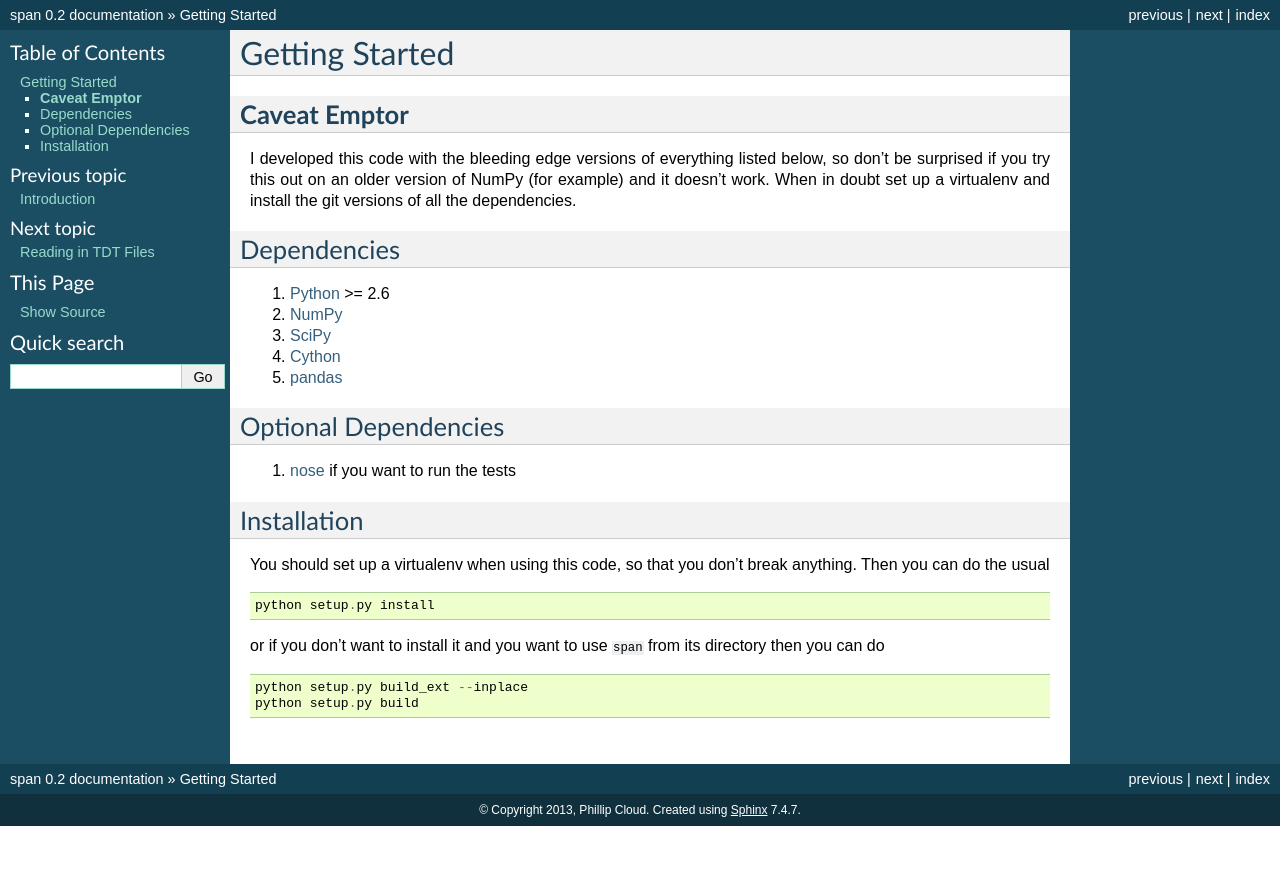
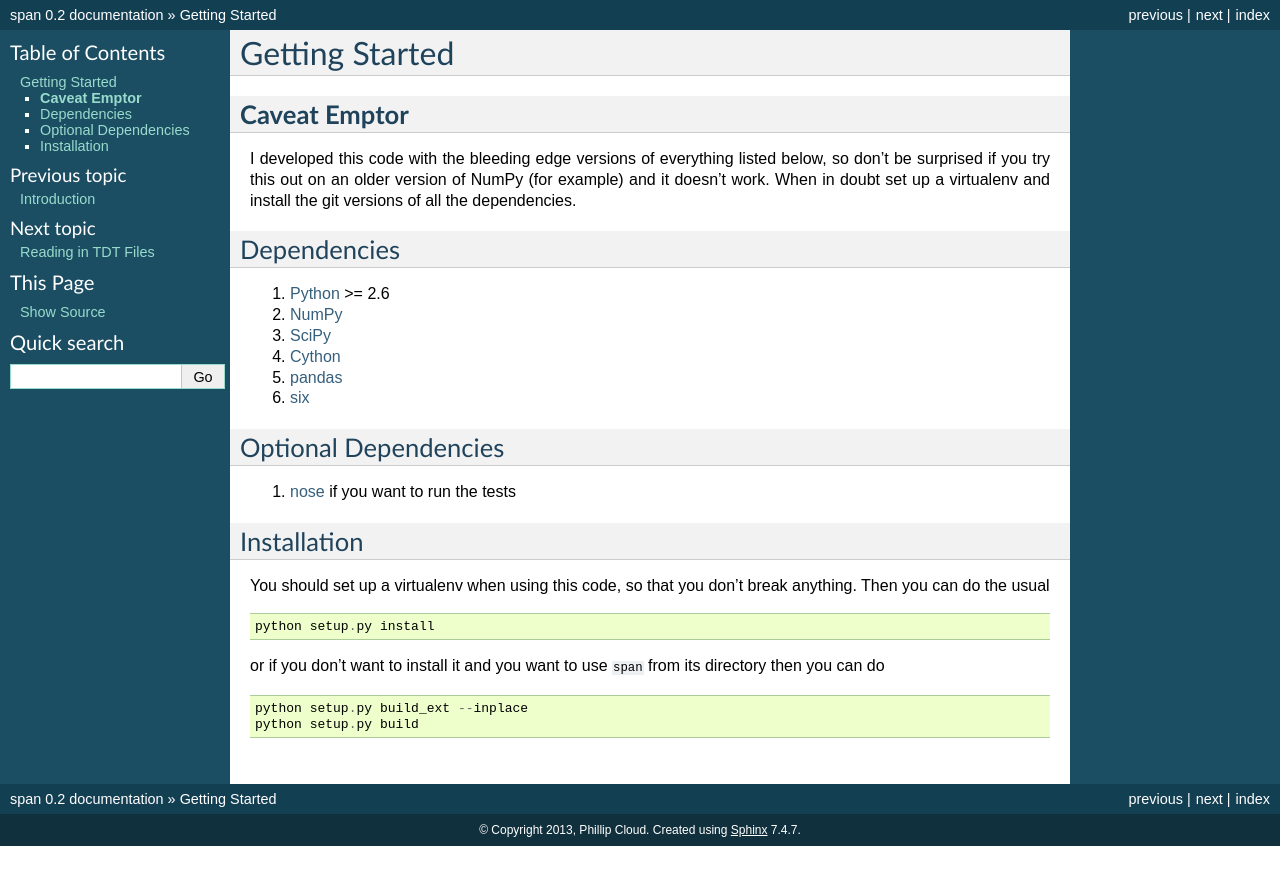
Before and after one commit to cpcloud/span, a Sphinx documentation site: the page built from docs/source/getting_started.rst, in a window 1280 px wide. Shown: the top 885 px of the page. Built offline with Sphinx 7.4.7, drawn with Linux system fonts in a browser that asks for light colours.

Commit message:
add six dep note

```diff
--- a/docs/source/getting_started.rst
+++ b/docs/source/getting_started.rst
@@ -15,6 +15,7 @@ Dependencies
 3. `SciPy <http://numpy.scipy.org>`_
 4. `Cython <http://www.cython.org>`_
 5. `pandas <http://pandas.pydata.org>`_
+6. `six <http://pythonhosted.org/six>`_
 
 Optional Dependencies
 ---------------------
```
